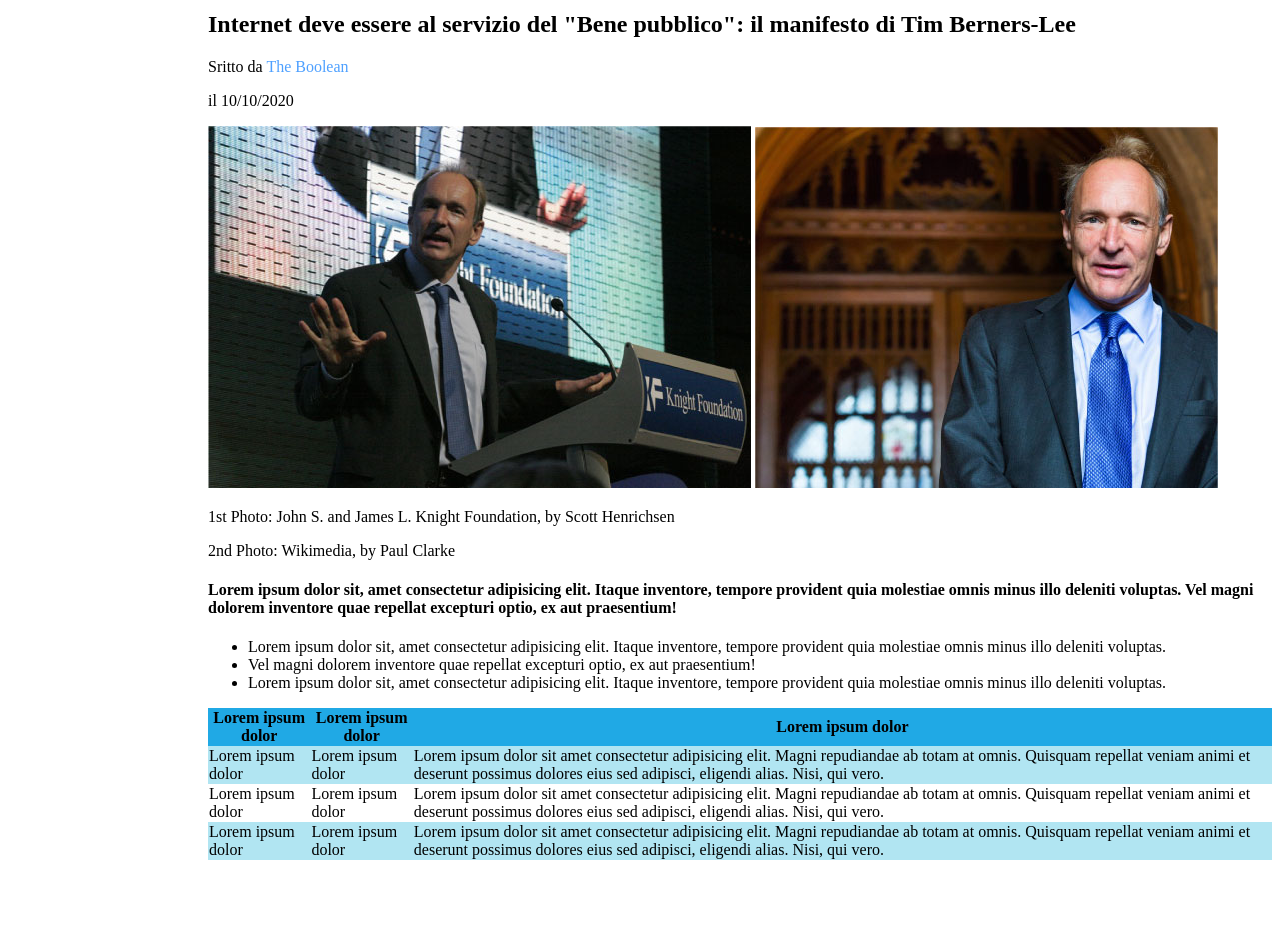
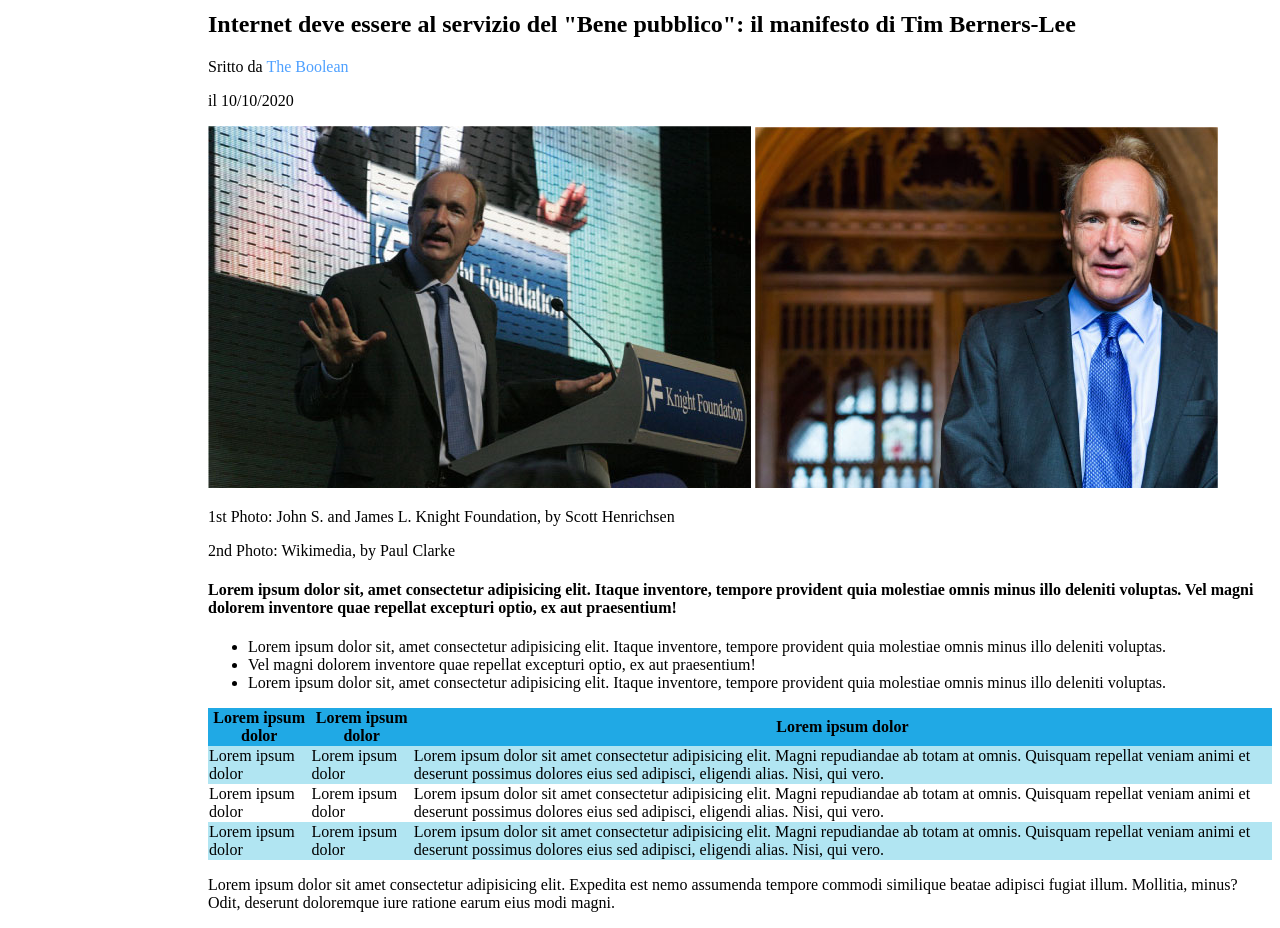
Before and after one commit to CatalanoLorenzo/html-css-booleaner, a plain HTML site: page index.html in a window 1280 px wide. Shown: the part 147-1075 px from the top of the page. Before the commit the page ends 1015 px from the top, so only its background shows below. Drawn offline with Linux system fonts and the light colour scheme.

Commit message:
add p in to articletext

```diff
--- a/index.html
+++ b/index.html
@@ -58,6 +58,7 @@
                     </tr>
                 </tbody>
             </table>
+            <p>Lorem ipsum dolor sit amet consectetur adipisicing elit. Expedita est nemo assumenda tempore commodi similique beatae adipisci fugiat illum. Mollitia, minus? Odit, deserunt doloremque iure ratione earum eius modi magni.</p>
         </section>
     </main>
     <footer>
```
